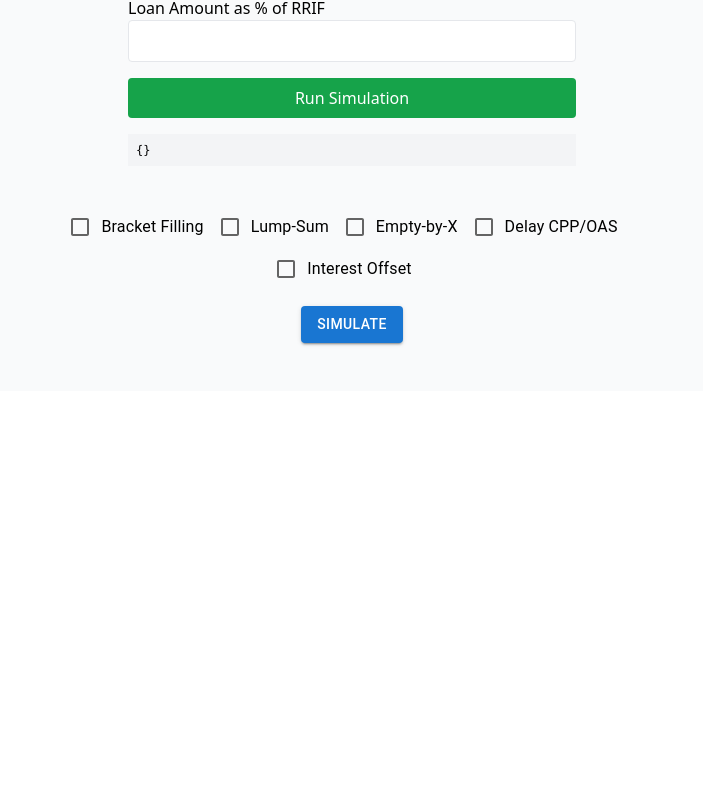
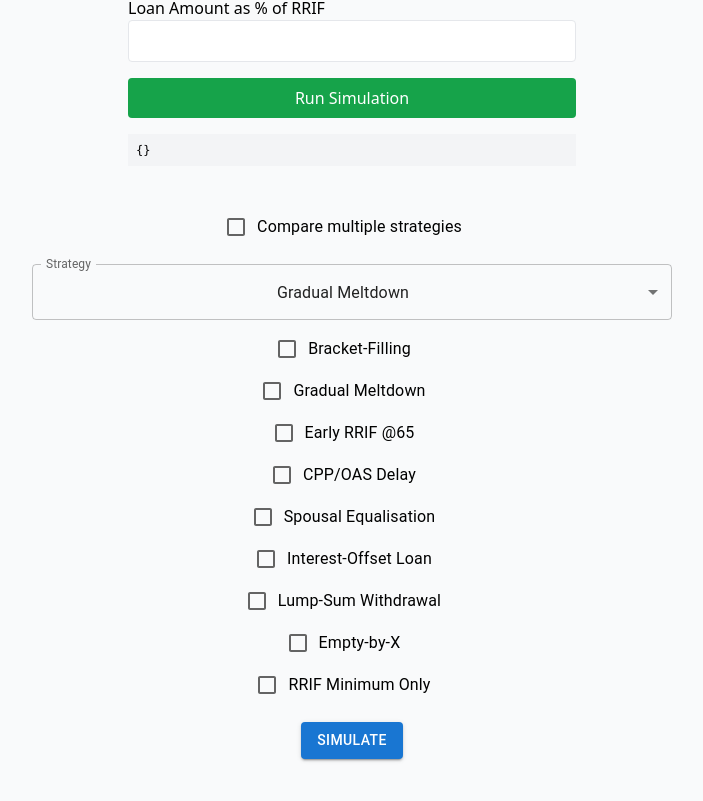
Before and after one commit to ZenRasta/ontario_tax_app_telegram, a React (Vite) app in the folder frontend/: page / in a window 1280 px wide. Shown: the part 992-1793 px from the top of the page, without its empty margins (288-991 px from the left). Before the commit the page ends 1415 px from the top, so only its background shows below. Built offline with nearby package versions, Linux system fonts and the light colour scheme.

Commit message:
feat: expose strategy list and selection

```diff
--- a/frontend/src/components/SimulationForm.tsx
+++ b/frontend/src/components/SimulationForm.tsx
@@ -6,21 +6,25 @@ import {
   Box,
   Checkbox,
   FormControlLabel,
+  FormGroup,
+  RadioGroup,
+  Radio,
   TextField,
   Button,
   Typography,
+  Select,
+  MenuItem,
 } from '@mui/material';
 import { DataGrid } from '@mui/x-data-grid';
 import type { GridColDef } from '@mui/x-data-grid';
 import type { StrategyParamsInput } from '../types/api';
+import { ALL_STRATEGIES, StrategyCodeEnum } from '../strategies';
 
 interface FormValues {
   strategy_params: StrategyParamsInput;
-  strategy_code: string;
 }
 
 const schema = yup.object({
-  strategy_code: yup.string().required(),
   strategy_params: yup.object({
     bracket_fill_ceiling: yup
       .number()
@@ -62,11 +66,22 @@ const schema = yup.object({
 });
 
 export default function SimulationForm() {
-  const [bf, setBf] = useState(false);
-  const [ls, setLs] = useState(false);
-  const [ebx, setEbx] = useState(false);
-  const [delay, setDelay] = useState(false);
-  const [interest, setInterest] = useState(false);
+  const [mode, setMode] = useState<'simulate' | 'compare'>('simulate');
+  const [selectedStrategy, setSelectedStrategy] = useState<StrategyCodeEnum>('GM');
+  const [compareSelection, setCompareSelection] = useState<StrategyCodeEnum[]>([]);
+  const [toggles, setToggles] = useState<Record<StrategyCodeEnum, boolean>>(
+    Object.fromEntries(ALL_STRATEGIES.map((s) => [s.code, false])) as Record<StrategyCodeEnum, boolean>
+  );
+
+  const handleToggle = (code: StrategyCodeEnum, value: boolean) => {
+    setToggles((prev) => ({ ...prev, [code]: value }));
+  };
+
+  const handleCompareSelect = (code: StrategyCodeEnum, value: boolean) => {
+    setCompareSelection((prev) =>
+      value ? [...prev, code] : prev.filter((c) => c !== code)
+    );
+  };
 
   const {
     control,
@@ -75,23 +90,34 @@ export default function SimulationForm() {
   } = useForm<FormValues>({
     defaultValues: {
       strategy_params: {},
-      strategy_code: 'GM',
     },
-    context: { bf, ls, ebx, delay, interest },
+    context: {
+      bf: toggles.BF,
+      ls: toggles.LS,
+      ebx: toggles.EBX,
+      delay: toggles.CD,
+      interest: toggles.IO,
+    },
     resolver: yupResolver(schema),
   });
 
   const [rows, setRows] = useState([]);
 
   const onSubmit = async (data: FormValues) => {
-    const body = {
+    const body: any = {
       scenario: {
         params: data.strategy_params,
       },
-      strategy_code: data.strategy_code,
     };
+    let url = '/api/v1/simulate';
+    if (mode === 'compare') {
+      url = '/api/v1/compare';
+      body.strategies = compareSelection;
+    } else {
+      body.strategy_code = selectedStrategy;
+    }
     try {
-      const resp = await fetch('/api/v1/simulate', {
+      const resp = await fetch(url, {
         method: 'POST',
         headers: { 'Content-Type': 'application/json' },
         body: JSON.stringify(body),
@@ -115,13 +141,10 @@ export default function SimulationForm() {
     { field: 'net_income', headerName: 'Net Income', width: 120 },
   ];
 
+  const renderParamFields = (code: StrategyCodeEnum) => {
+    switch (code) {
+      case 'BF':
         return (
-    <Box component="form" onSubmit={handleSubmit(onSubmit)} sx={{ p: 2 }}>
-      <FormControlLabel
-        control={<Checkbox checked={bf} onChange={(_, v) => setBf(v)} />}
-        label="Bracket Filling"
-      />
-      {bf && (
           <Controller
             name="strategy_params.bracket_fill_ceiling"
             control={control}
@@ -137,13 +160,9 @@ export default function SimulationForm() {
               />
             )}
           />
-      )}
-
-      <FormControlLabel
-        control={<Checkbox checked={ls} onChange={(_, v) => setLs(v)} />}
-        label="Lump-Sum"
-      />
-      {ls && (
+        );
+      case 'LS':
+        return (
           <Box>
             <Controller
               name="strategy_params.lump_sum_amount"
@@ -176,13 +195,9 @@ export default function SimulationForm() {
               )}
             />
           </Box>
-      )}
-
-      <FormControlLabel
-        control={<Checkbox checked={ebx} onChange={(_, v) => setEbx(v)} />}
-        label="Empty-by-X"
-      />
-      {ebx && (
+        );
+      case 'EBX':
+        return (
           <Controller
             name="strategy_params.target_depletion_age"
             control={control}
@@ -198,13 +213,9 @@ export default function SimulationForm() {
               />
             )}
           />
-      )}
-
-      <FormControlLabel
-        control={<Checkbox checked={delay} onChange={(_, v) => setDelay(v)} />}
-        label="Delay CPP/OAS"
-      />
-      {delay && (
+        );
+      case 'CD':
+        return (
           <Box>
             <Controller
               name="strategy_params.cpp_start_age"
@@ -237,13 +248,9 @@ export default function SimulationForm() {
               )}
             />
           </Box>
-      )}
-
-      <FormControlLabel
-        control={<Checkbox checked={interest} onChange={(_, v) => setInterest(v)} />}
-        label="Interest Offset"
-      />
-      {interest && (
+        );
+      case 'IO':
+        return (
           <Box>
             <Controller
               name="strategy_params.interest_rate"
@@ -276,10 +283,77 @@ export default function SimulationForm() {
               )}
             />
           </Box>
+        );
+      default:
+        return null;
+    }
+  };
+
+  return (
+    <Box component="form" onSubmit={handleSubmit(onSubmit)} sx={{ p: 2 }}>
+      <FormControlLabel
+        control={
+          <Checkbox
+            checked={mode === 'compare'}
+            onChange={(_, v) => setMode(v ? 'compare' : 'simulate')}
+          />
+        }
+        label="Compare multiple strategies"
+      />
+
+      {mode === 'simulate' ? (
+        <TextField
+          select
+          label="Strategy"
+          value={selectedStrategy}
+          onChange={(e) =>
+            setSelectedStrategy(e.target.value as StrategyCodeEnum)
+          }
+          fullWidth
+          margin="normal"
+        >
+          {ALL_STRATEGIES.map((s) => (
+            <MenuItem key={s.code} value={s.code}>
+              {s.label}
+            </MenuItem>
+          ))}
+        </TextField>
+      ) : (
+        <FormGroup>
+          {ALL_STRATEGIES.map((s) => (
+            <FormControlLabel
+              key={s.code}
+              control={
+                <Checkbox
+                  checked={compareSelection.includes(s.code)}
+                  onChange={(_, v) => handleCompareSelect(s.code, v)}
+                />
+              }
+              label={s.label}
+            />
+          ))}
+        </FormGroup>
       )}
 
+      {ALL_STRATEGIES.map((s) => (
+        <Box key={`params-${s.code}`}>
+          <FormControlLabel
+            control={
+              <Checkbox
+                checked={toggles[s.code]}
+                onChange={(_, v) => handleToggle(s.code, v)}
+              />
+            }
+            label={s.label}
+          />
+          {toggles[s.code] && renderParamFields(s.code)}
+        </Box>
+      ))}
+
       <Box mt={2}>
-        <Button type="submit" variant="contained">Simulate</Button>
+        <Button type="submit" variant="contained">
+          {mode === 'compare' ? 'Compare' : 'Simulate'}
+        </Button>
       </Box>
 
       {rows.length > 0 && (
--- /dev/null
+++ b/frontend/src/strategies.ts
@@ -0,0 +1,90 @@
+export type GoalEnum =
+  | 'minimize_tax'
+  | 'maximize_spending'
+  | 'preserve_estate'
+  | 'simplify';
+
+export type StrategyCodeEnum =
+  | 'BF'
+  | 'GM'
+  | 'E65'
+  | 'CD'
+  | 'SEQ'
+  | 'IO'
+  | 'LS'
+  | 'EBX'
+  | 'MIN';
+
+export interface StrategyMeta {
+  code: StrategyCodeEnum;
+  label: string;
+  blurb: string;
+  default_complexity: number;
+  typical_goals: GoalEnum[];
+}
+
+export const ALL_STRATEGIES: StrategyMeta[] = [
+  {
+    code: 'BF',
+    label: 'Bracket-Filling',
+    blurb: 'Cap taxable income at a chosen ceiling.',
+    default_complexity: 2,
+    typical_goals: ['minimize_tax', 'simplify'],
+  },
+  {
+    code: 'GM',
+    label: 'Gradual Meltdown',
+    blurb: 'Withdraw just enough each year to meet spending.',
+    default_complexity: 1,
+    typical_goals: ['maximize_spending', 'simplify'],
+  },
+  {
+    code: 'E65',
+    label: 'Early RRIF @65',
+    blurb: 'Convert RRSP early for pension credits & income splitting.',
+    default_complexity: 2,
+    typical_goals: ['minimize_tax'],
+  },
+  {
+    code: 'CD',
+    label: 'CPP/OAS Delay',
+    blurb: 'Delay government pensions; bridge spending with RRIF.',
+    default_complexity: 3,
+    typical_goals: ['maximize_spending'],
+  },
+  {
+    code: 'SEQ',
+    label: 'Spousal Equalisation',
+    blurb: 'Even out taxable income between spouses.',
+    default_complexity: 3,
+    typical_goals: ['minimize_tax'],
+  },
+  {
+    code: 'IO',
+    label: 'Interest-Offset Loan',
+    blurb: 'Use deductible interest to offset RRIF tax.',
+    default_complexity: 5,
+    typical_goals: ['minimize_tax'],
+  },
+  {
+    code: 'LS',
+    label: 'Lump-Sum Withdrawal',
+    blurb: 'One-time large withdrawal in a specified year.',
+    default_complexity: 2,
+    typical_goals: ['simplify'],
+  },
+  {
+    code: 'EBX',
+    label: 'Empty-by-X',
+    blurb: 'Systematically deplete RRIF by a target age.',
+    default_complexity: 2,
+    typical_goals: ['preserve_estate', 'minimize_tax'],
+  },
+  {
+    code: 'MIN',
+    label: 'RRIF Minimum Only',
+    blurb: 'Withdraw only the CRA-mandated minimum each year.',
+    default_complexity: 1,
+    typical_goals: ['simplify', 'preserve_estate'],
+  },
+];
```
Lines whose indentation alone changed are shown as unchanged.
